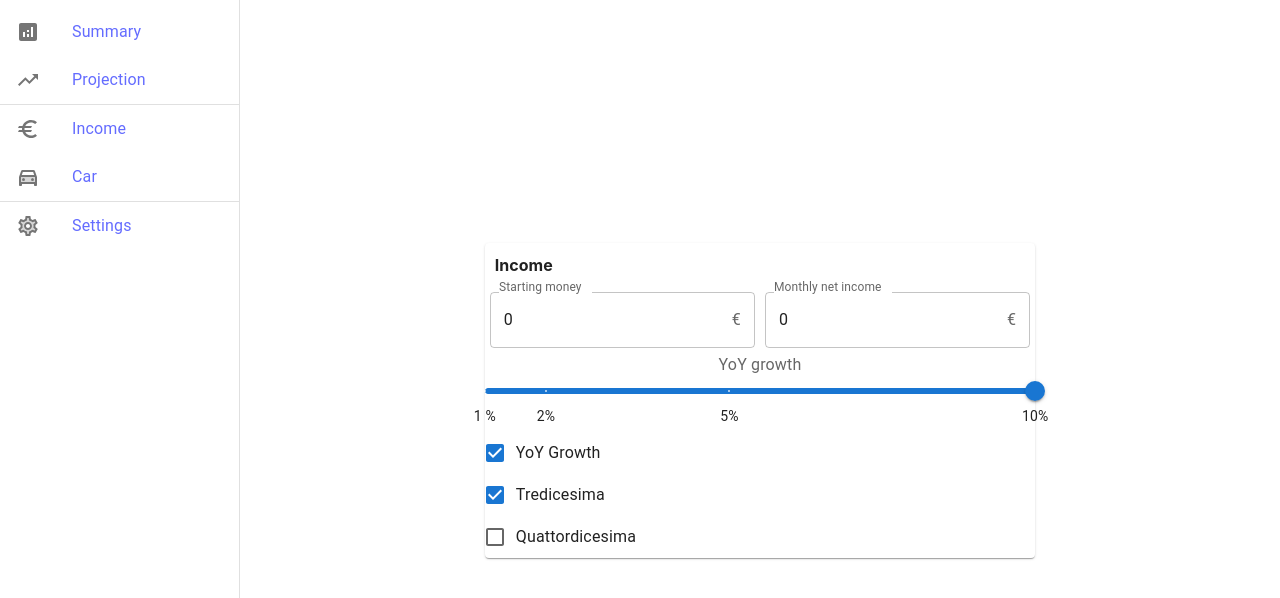
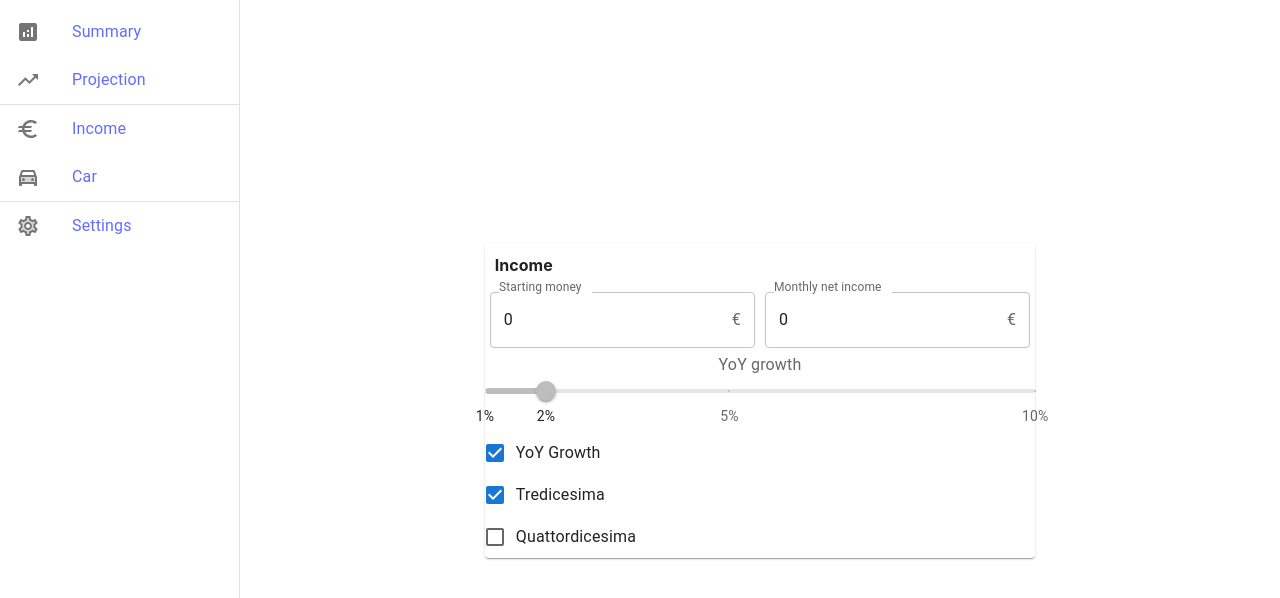
Before and after one commit to giovannibaratta/when-will-i-go-broke, a React (Vite) app: page /income in a window 1280 px wide. Shown: the top 598 px of the page. Built offline with nearby package versions, Linux system fonts and the light colour scheme.

Commit message:
Use redux state to initialize income component
Signed-off-by: Giovanni Baratta <bargiovi@hotmail.it>

```diff
--- a/src/components/IncomeComponent.tsx
+++ b/src/components/IncomeComponent.tsx
@@ -3,7 +3,7 @@ import {CurrencyInputField} from "./shared/CurrencyInputField.tsx"
 import React, {ChangeEvent, useEffect, useState} from "react"
 import {Either} from "fp-ts/Either"
 import {either} from "fp-ts"
-import {useAppDispatch} from "../state/store.ts"
+import {useAppDispatch, useAppSelector} from "../state/store.ts"
 import {YoYGrowth} from "../state/income/income-state.ts"
 import {
   setMonthlyIncomeRate as setMonthlyIncomeRateAction,
@@ -16,17 +16,14 @@ import {
 interface IncomeComponentProps {
 }
 
-const YOY_GROWTH_DEFAULT_VALUE = 1.2
-const STARTING_MONEY_DEFAULT_VALUE = 0
-const MONTHLY_NET_INCOME_DEFAULT_VALUE = 0
-const ENABLE_YOY_GROWTH_DEFAULT_VALUE = true
+const YOY_GROWTH_DEFAULT_VALUE = 2
 const STARTING_MONEY_STEP_INCREMENT = 5000
 const MONTHLY_INCOME_STEP_INCREMENT = 200
 
 const yoyGrowthMarks = [
   {
     value: 1,
-    label: "1 %"
+    label: "1%"
   },
   {
     value: 2,
@@ -46,13 +43,16 @@ const yoyGrowthMarks = [
 export const IncomeComponent: React.FC<IncomeComponentProps> = (_: IncomeComponentProps) => {
 
   const dispatch = useAppDispatch()
+  const state = useAppSelector(state => state.income)
 
-  const [startingMoney, setStartingMoney] = useState<number>(STARTING_MONEY_DEFAULT_VALUE)
-  const [monthlyNetIncome, setMonthlyNetIncome] = useState<number>(MONTHLY_NET_INCOME_DEFAULT_VALUE)
-  const [enableYoYGrowth, setEnableYoYGrowth] = useState<boolean>(ENABLE_YOY_GROWTH_DEFAULT_VALUE)
-  const [yoYGrowthPercentage, setYoYGrowthPercentage] = useState<number>(YOY_GROWTH_DEFAULT_VALUE)
-  const [enableTredicesima, setEnableTredicesima] = useState<boolean>(true)
-  const [enableQuattordicesima, setEnableQuattordicesima] = useState<boolean>(false)
+  const yoYGrowthPercentageInitialValue = state.yoyGrowth.type !== "GrowthDisable" ? state.yoyGrowth.percentage : YOY_GROWTH_DEFAULT_VALUE
+
+  const [startingMoney, setStartingMoney] = useState<number>(state.startingMoney)
+  const [monthlyNetIncome, setMonthlyNetIncome] = useState<number>(state.monthlyIncomeRate)
+  const [enableYoYGrowth, setEnableYoYGrowth] = useState<boolean>(state.yoyGrowth.type !== "GrowthDisable")
+  const [yoYGrowthPercentage, setYoYGrowthPercentage] = useState<number>(yoYGrowthPercentageInitialValue)
+  const [enableTredicesima, setEnableTredicesima] = useState<boolean>(state.tredicesima)
+  const [enableQuattordicesima, setEnableQuattordicesima] = useState<boolean>(state.quattordicesima)
 
 
   const onYoyCheckboxChange = (event: ChangeEvent<HTMLInputElement>) => {
@@ -124,7 +124,7 @@ export const IncomeComponent: React.FC<IncomeComponentProps> = (_: IncomeCompone
       <Slider
         id={"yoySlider"}
         aria-label="Restricted values"
-        defaultValue={20}
+        defaultValue={yoYGrowthPercentage}
         getAriaValueText={(value) => `${value}%`}
         step={null}
         valueLabelDisplay="auto"
--- a/src/state/income/income-reducer.ts
+++ b/src/state/income/income-reducer.ts
@@ -1,11 +1,17 @@
 import {createSlice, PayloadAction} from "@reduxjs/toolkit"
 import {IncomeState, YoYGrowth} from "./income-state.ts"
 
+const STARTING_MONEY_DEFAULT_VALUE = 0
+const MONTHLY_NET_INCOME_DEFAULT_VALUE = 0
+const TREDICESIMA_DEFAULT_VALUE = false
+const QUATTORDICESIMA_DEFAULT_VALUE = false
+
+
 const initialState: IncomeState = {
-  quattordicesima: false,
-  tredicesima: false,
-  monthlyIncomeRate: 0,
-  startingMoney: 0,
+  quattordicesima: QUATTORDICESIMA_DEFAULT_VALUE,
+  tredicesima: TREDICESIMA_DEFAULT_VALUE,
+  monthlyIncomeRate: MONTHLY_NET_INCOME_DEFAULT_VALUE,
+  startingMoney: STARTING_MONEY_DEFAULT_VALUE,
   yoyGrowth: {type: "GrowthDisable"}
 }
 
```
